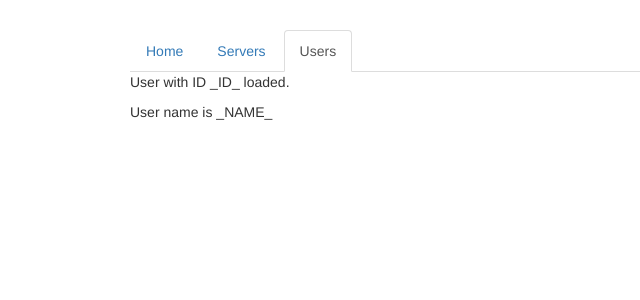
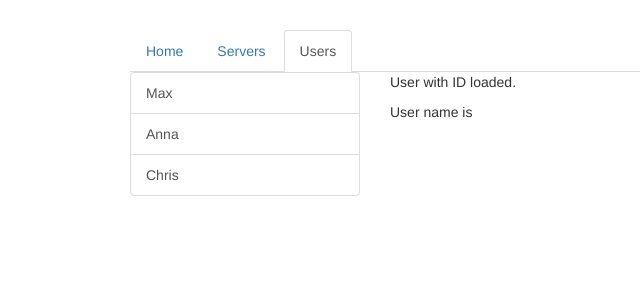
Before and after one commit to deniz-DD/AngularRouting, an Angular app: page /users in a window 1280 px wide. Shown: the top 300 px of the page, without its empty margins (135-775 px from the left). Built offline with nearby package versions, Linux system fonts and the light colour scheme.

Commit message:
added parameters

```diff
--- a/src/app/app.module.ts
+++ b/src/app/app.module.ts
@@ -16,6 +16,10 @@
 const appRoutes: Routes = [
   {
     path: 'users',
+    component: UsersComponent
+  },
+  {
+    path: 'user/:id/:name',
     component: UserComponent
   },
   {
--- a/src/app/users/user/user.component.html
+++ b/src/app/users/user/user.component.html
@@ -1,2 +1,2 @@
-<p>User with ID _ID_ loaded.</p>
-<p>User name is _NAME_</p>
+<p>User with ID {{user.id}} loaded.</p>
+<p>User name is {{user.name}}</p>
--- a/src/app/users/user/user.component.ts
+++ b/src/app/users/user/user.component.ts
@@ -1,4 +1,5 @@
 import { Component, OnInit } from '@angular/core';
+import { ActivatedRoute } from '@angular/router';
 
 @Component({
   selector: 'app-user',
@@ -8,9 +9,13 @@
 export class UserComponent implements OnInit {
   user: {id: number, name: string};
 
-  constructor() { }
+  constructor(private route: ActivatedRoute) { }
 
   ngOnInit() {
+    this.user = {
+      id: this.route.snapshot.params['id'],
+      name: this.route.snapshot.params['name']
+    };
   }
 
 }
```
